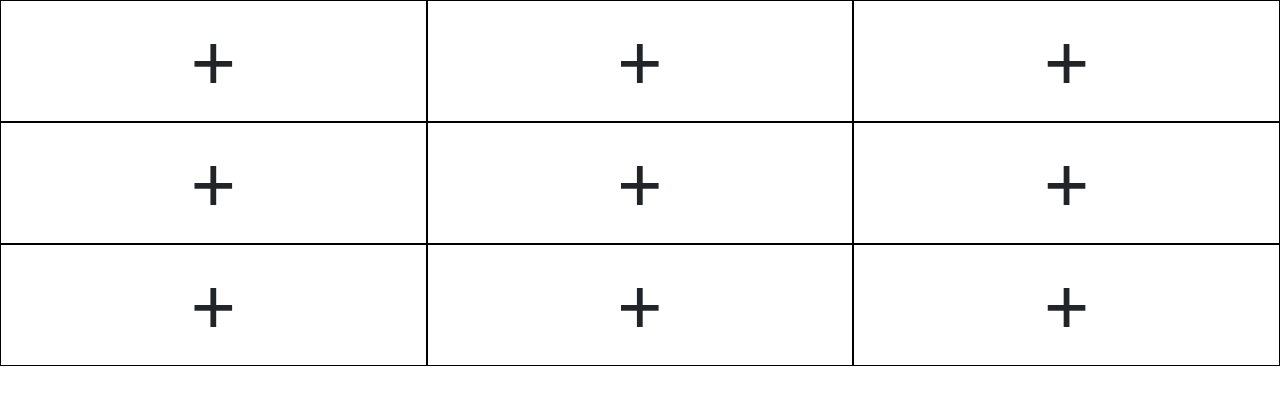
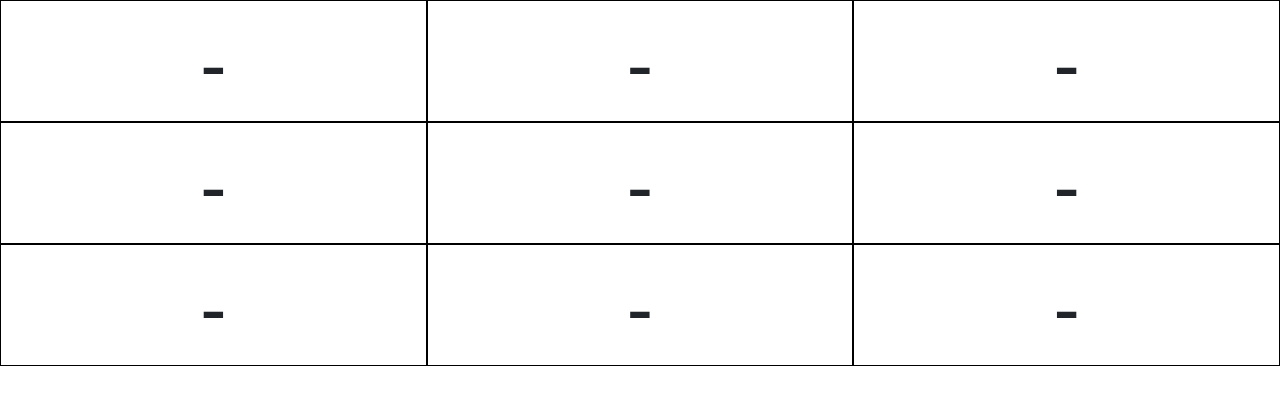
Before and after one commit to JoseRobson2000/JogoDaVelha, a plain HTML site: page index.html in a window 1280 px wide. Drawn offline with nearby package versions, Linux system fonts and the light colour scheme.

Commit message:
inclusão função trocaValor.

```diff
--- a/index.html
+++ b/index.html
@@ -18,35 +18,35 @@
     <div class="container-fluid">
         <div class="row">
             <div class="col-4 celula">
-                <span onclick="alert('clicou')">+</span>
+                <span onclick="trocaValor(this,0,0)">-</span>
             </div>
             <div class="col-4 celula">
-                <span>+</span>
+                <span onclick="trocaValor(this,0,1)">-</span>
             </div>
             <div class="col-4 celula">
-                <span>+</span>
+                <span onclick="trocaValor(this,0,2)">-</span>
             </div>
         </div>
         <div class="row">
             <div class="col-4 celula">
-                <span>+</span>
+                <span onclick="trocaValor(this,1,0)">-</span>
             </div>
             <div class="col-4 celula">
-                <span>+</span>
+                <span onclick="trocaValor(this,1,1)">-</span>
             </div>
             <div class="col-4 celula">
-                <span>+</span>
+                <span onclick="trocaValor(this,1,2)">-</span>
             </div>
         </div>
         <div class="row">
             <div class="col-4 celula">
-                <span>+</span>
+                <span onclick="trocaValor(this,2,0)">-</span>
             </div>
             <div class="col-4 celula">
-                <span>+</span>
+                <span onclick="trocaValor(this,2,1)">-</span>
             </div>
             <div class="col-4 celula">
-                <span>+</span>
+                <span onclick="trocaValor(this,2,2)">-</span>
             </div>
         </div>
     </div>
@@ -58,9 +58,27 @@
         [" ", " ", " "],
         [" ", " ", " "]
     ];
+     var numeroJogador =1;
 
     console.log(matrizJogo);
 
+    function trocaValor(span, linha, coluna)
+    {
+        if ( numeroJogador == 1)
+        {
+            matrizJogo[linha][coluna] = "o";
+            span.innerHTML = "o";
+            numeroJogador = 2;
+        }else{
+            matrizJogo[linha][coluna] = "X";
+            span.innerHTML = "X";
+            numeroJogador = 1;
+
+        }
+
+
+        console.log(matrizJogo);
+    }
 
 </script>
 </html>
```
